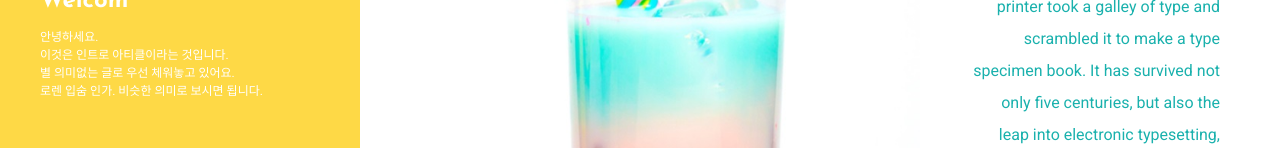
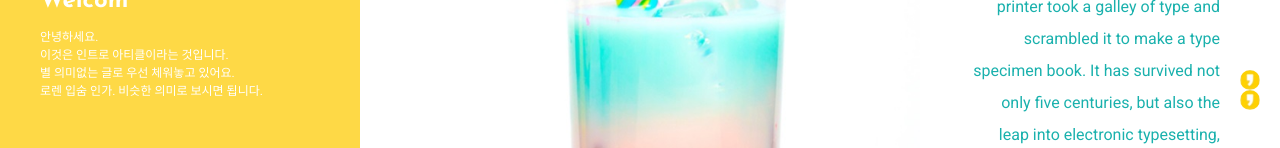
Before and after one commit to whoo3474/cocktail-website, a plain HTML site: page index.html in a window 1280 px wide. Shown: the part 497-645 px from the top of the page. Drawn offline with Linux system fonts and the light colour scheme.

Commit message:
cocktail-website : sns finish && all finish

```diff
--- a/index.html
+++ b/index.html
@@ -74,6 +74,15 @@
           <a href=""></a>
         </li>
       </ul>
+
+      <ul class="sns">
+        <li>
+          <a href="" class="kakao" titld="kakao"></a>
+        </li>
+        <li>
+          <a href="" class="kakao" titld="kakao"></a>
+        </li>
+      </ul>
     </div>
   </div>
 
--- a/style.css
+++ b/style.css
@@ -190,3 +190,22 @@ body{
   background-color: #fe5603;
   width:40px;
 }
+
+.sns {
+  position: absolute;
+  right:20px;
+  top:50%;
+  width:20px;
+}
+
+.sns a {
+  display : block;
+  height:20px;
+  background-image: url(image/kakaoStory.jpg);
+  background-size: 20px auto;
+  border-radius: 100%;
+}
+
+.sns a:hover {
+  box-shadow: 1px 1px 7px rgba(0,0,0,0.1);
+}
```
